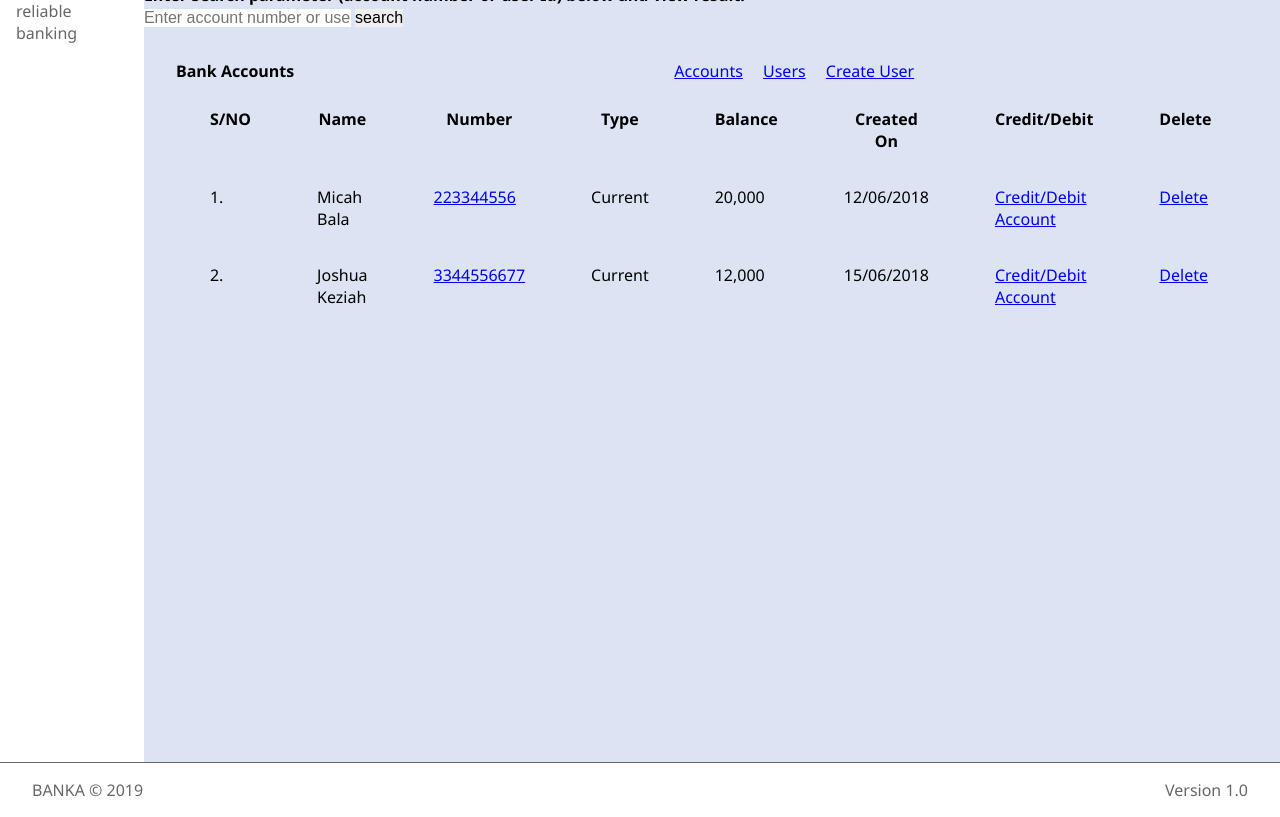
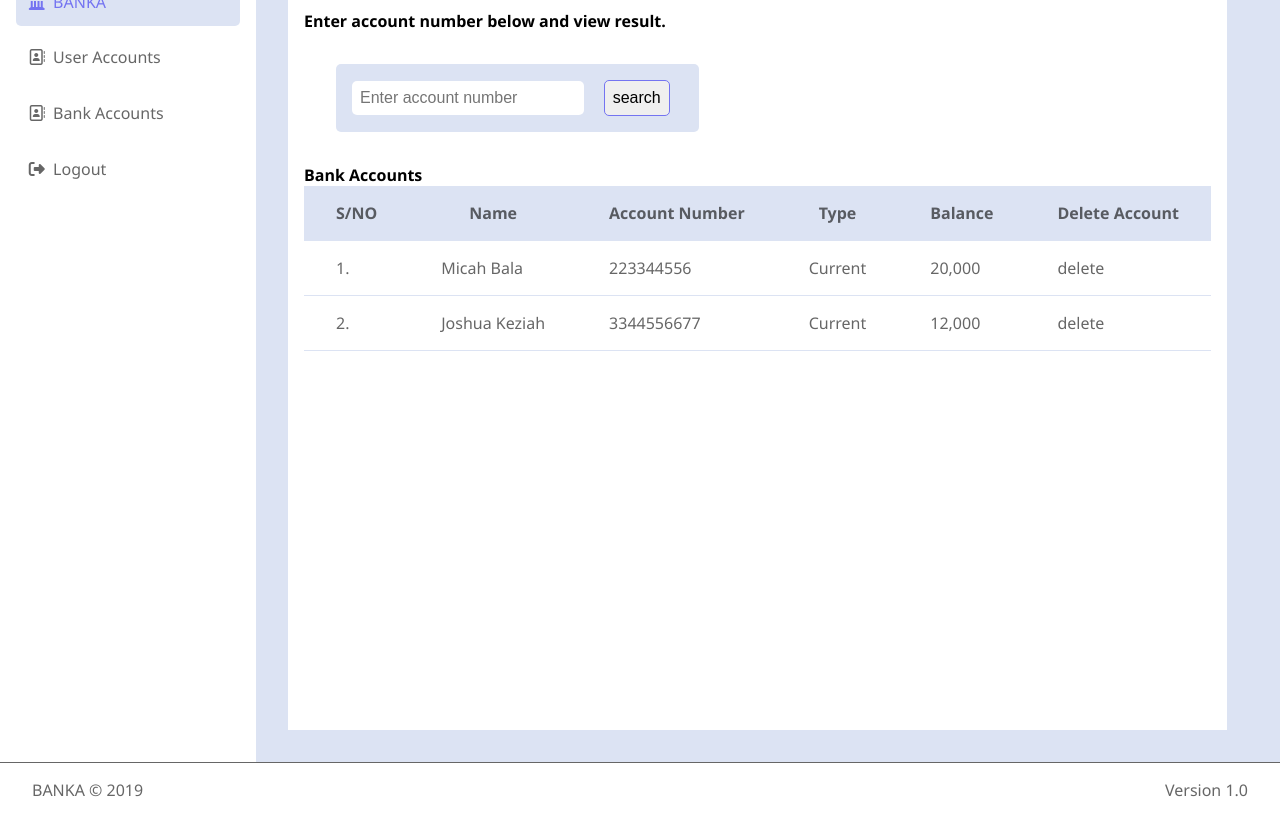
Before and after one commit to MicahBala/banka_app, a plain HTML site: page UI/admin.html in a window 1280 px wide. Shown: the part 38-855 px from the top of the page. Drawn offline with Linux system fonts and the light colour scheme.

Commit message:
[Chore #165375863] Changed admin dashboard layout

```diff
--- a/UI/admin.html
+++ b/UI/admin.html
@@ -8,81 +8,74 @@
     <link rel="stylesheet" href="./css/main.css" />
     <link rel="stylesheet" href="./css/responsive.css" />
   </head>
+  <script src="https://use.fontawesome.com/a7a2ff373b.js"></script>
   <body>
     <div class="wrapper">
       <section class="sidebar">
-        <h1>BANKA</h1>
-        <p>reliable banking</p>
+          <a class="active-menu dashboard-menu" href="user-dashboard.html">
+              <i class="fa fa-university" aria-hidden="true"></i>&nbsp; BANKA
+            </a>
+            <a class="header-admin-area-users" href="#"
+          ><i class="fa fa-address-book-o" aria-hidden="true"></i>&nbsp;
+          User Accounts</a
+        >
+        <a class="header-admin-area-accounts" href="#"
+          ><i class="fa fa-address-book-o" aria-hidden="true"></i>&nbsp; Bank Accounts</a
+        >
+            <a href="index.html"
+              ><i class="fa fa-sign-out" aria-hidden="true"></i>&nbsp; Logout</a
+            >
       </section>
-      <section class="main-area">
-        <div class="dashboard-header">
-          <span class="welcome">Welcome ADMIN!</span>
-          <span class="user-logout">Logout</span>
-        </div>
-
+      <section class="transaction-area">
         <div class="search-area">
             <h3>
-                Enter Search parameter (account number or user Id) below and view result.
+                Enter account number below and view result.
             </h3>
-            <form action="#" class="account-search-form">
-                <input type="text" placeholder="Enter account number or user id" />
-                <button>search</button>
-            </form>
+            <form action="#" class="searchbox">
+                <input
+                  id="input-search"
+                  type="text"
+                  placeholder="Enter account number"
+                />
+                <input id="input-btn" type="submit" value="search" />
+              </form>
         </div>
         <div class="admin-area">
             <div class="header-admin-area">
                 <div class="header-admin-area-status">
                     <h2 class="header-admin-area-display">Bank Accounts</h2>
                 </div>
-                <div class="header-admin-area-menu">
-                    <a href="#" class="header-admin-area-accounts">Accounts</a>
-                    <a href="#" class="header-admin-area-users">Users</a>
-                    <a href="#" class="header-admin-area-create-user">Create User</a>
-                </div>
-            <div class="admin-area-table">
+            <div>
               <div class="table-accounts">
-                    <table>
+                    <table class="transaction-table">
                         <tr>
                             <th>S/NO</th>
                             <th>Name</th>
-                            <th>Number</th>
+                            <th>Account Number</th>
                             <th>Type</th>
                             <th>Balance</th>
-                            <th>Created On</th>
-                            <th>Credit/Debit</th>
-                            <th>Delete</th>
+                            <th>Delete Account</th>
                         </tr>
                         <tr>
                             <td>1.</td>
                             <td>Micah Bala</td>
-                            <td>
-                            <a href="#" class="acct-view">223344556</a>
-                            </td>
+                            <td>223344556</td>
                             <td>Current</td>
                             <td>20,000</td>
-                            <td>12/06/2018</td>
-                            <td><a href="#" class="credit-debit">Credit/Debit Account</a></td>
-                            <td><a href="#" class="delete-account">Delete</a></td>
+                            <td><a href="#" class="delete-account">delete</a></td>
                         </tr>
                         <tr>
                             <td>2.</td>
                             <td>Joshua Keziah</td>
-                            <td>
-                            <a href="#" class="acct-view"
-                                >3344556677
-                                </a
-                            >
-                            </td>
+                            <td>3344556677</td>
                             <td>Current</td>
                             <td>12,000</td>
-                            <td>15/06/2018</td>
-                            <td><a href="#" class="credit-debit">Credit/Debit Account</a></td>
-                            <td><a href="#" class="delete-account">Delete</a></td>
+                            <td><a href="#" class="delete-account">delete</a></td>
                         </tr>
                     </table>
               </div>
               <div class="table-users">
-                  <table>
+                  <table class="transaction-table">
                       <tr>
                           <th>S/NO</th>
                           <th>First Name</th>
@@ -90,7 +83,7 @@
                           <th>username</th>
                           <th>password</th>
                           <th>email</th>
-                          <th>active</th>
+                          <th>deactivate</th>
                       </tr>
                       <tr>
                           <td>1.</td>
@@ -100,10 +93,7 @@
                           <td>micah1234</td>
                           <td>micahb@mymail.com</td>
                           <td>
-                              <select name="active" id="active">
-                                  <option value="Yes">YES</option>
-                                  <option value="No">NO</option>
-                              </select>
+                              <input type="checkbox" name="" id="">
                           </td>
                       </tr>
                     <tr>
@@ -114,10 +104,7 @@
                       <td>kizzyj1234</td>
                       <td>kizzyj@mymail.com</td>
                       <td>
-                          <select name="active" id="active">
-                              <option value="Yes">YES</option>
-                              <option value="No">NO</option>
-                          </select>
+                          <input type="checkbox" name="" id="">
                       </td>
                     </tr>
                 </table>
--- a/UI/css/main.css
+++ b/UI/css/main.css
@@ -288,7 +288,7 @@ footer {
 .sidebar {
   display: flex;
   flex-direction: column;
-  width: 15%;
+  width: 20%;
   padding: 1rem;
   background-color: #fff;
 }
@@ -404,28 +404,16 @@ td {
   cursor: pointer;
 }
 
-.tooltip-text {
-  /* visibility: hidden; */
-  display: none;
-  width: 200px;
-  border: solid 1px green;
-  border-radius: 5px;
-  background: rgba(0, 0, 0, 0.1);
-  color: var(--dark);
-  padding: 0.3rem 0.5rem;
-  position: relative;
-  z-index: 1;
-  transition: all 0.3s;
-}
-
 .credit-account,
-.debit-account {
+.debit-account,
+.delete-account {
   text-decoration: none;
   color: var(--dark);
 }
 
 .credit-account:hover,
-.debit-account:hover {
+.debit-account:hover,
+.delete-account:hover {
   text-decoration: underline;
   color: rgb(116, 116, 241);
 }
@@ -435,31 +423,6 @@ td {
 }
 
 /* Admin Dashboard */
-.admin-area {
-  padding: 2rem;
-}
-.header-admin-area {
-  width: 90%;
-  display: flex;
-  flex-wrap: wrap;
-}
-
-.header-admin-area-menu,
-.header-admin-area-status {
-  width: 50%;
-}
-
-.header-admin-area-accounts,
-.header-admin-area-users,
-.header-admin-area-create-user {
-  padding: 0 0 0 1rem;
-}
-
-.admin-area-table {
-  width: 100%;
-  margin-top: 0.5rem;
-}
-
 .table-users {
   display: none;
 }
--- a/UI/js/admin.js
+++ b/UI/js/admin.js
@@ -1,49 +1,57 @@
-"use strict";
+'use strict';
 
-const users = document.querySelector(".header-admin-area-users");
-const usersTable = document.querySelector(".table-users");
+const users = document.querySelector('.header-admin-area-users');
+const usersTable = document.querySelector('.table-users');
 
-const accounts = document.querySelector(".header-admin-area-accounts");
-const accountsTable = document.querySelector(".table-accounts");
+const accounts = document.querySelector('.header-admin-area-accounts');
+const accountsTable = document.querySelector('.table-accounts');
 
-const modal = document.querySelector(".bg-delete-account-modal");
-const btnDelete = document.querySelectorAll(".delete-account");
+const adminMenu = document.querySelector('.dashboard-menu');
 
-const title = document.querySelector(".header-admin-area-display");
+const modal = document.querySelector('.bg-delete-account-modal');
+const btnDelete = document.querySelectorAll('.delete-account');
 
-const btnCancel = document.querySelector(".btn-cancel");
-const btnConfirm = document.querySelector(".btn-confirm");
+const title = document.querySelector('.header-admin-area-display');
 
-users.addEventListener("click", () => {
-  accountsTable.classList.remove("show-table");
-  usersTable.classList.remove("hide-table");
+const btnCancel = document.querySelector('.btn-cancel');
+const btnConfirm = document.querySelector('.btn-confirm');
 
-  accountsTable.classList.add("hide-table");
-  usersTable.classList.add("show-table");
+users.addEventListener('click', () => {
+  accountsTable.classList.remove('show-table');
+  usersTable.classList.remove('hide-table');
 
-  title.innerText = "USERS LIST";
+  accountsTable.classList.add('hide-table');
+  usersTable.classList.add('show-table');
+  users.classList.add('active-menu');
+  accounts.classList.remove('active-menu');
+  adminMenu.classList.remove('active-menu');
+
+  title.innerText = 'USERS LIST';
 });
 
-accounts.addEventListener("click", () => {
-  accountsTable.classList.remove("hide-table");
-  usersTable.classList.remove("show-table");
+accounts.addEventListener('click', () => {
+  accountsTable.classList.remove('hide-table');
+  usersTable.classList.remove('show-table');
 
-  accountsTable.classList.add("show-table");
-  usersTable.classList.add("hide-table");
+  accountsTable.classList.add('show-table');
+  usersTable.classList.add('hide-table');
+  users.classList.remove('active-menu');
+  accounts.classList.add('active-menu');
+  adminMenu.classList.remove('active-menu');
 
-  title.innerText = "BANK ACCOUNTS";
+  title.innerText = 'BANK ACCOUNTS';
 });
 
 btnDelete.forEach(btn => {
-  btn.addEventListener("click", () => {
-    modal.classList.add("modal-active");
+  btn.addEventListener('click', () => {
+    modal.classList.add('modal-active');
   });
 });
 
-btnCancel.addEventListener("click", () => {
-  modal.classList.remove("modal-active");
+btnCancel.addEventListener('click', () => {
+  modal.classList.remove('modal-active');
 });
 
-btnConfirm.addEventListener("click", () => {
-  modal.classList.remove("modal-active");
+btnConfirm.addEventListener('click', () => {
+  modal.classList.remove('modal-active');
 });
--- a/UI/js/cashierModal.js
+++ b/UI/js/cashierModal.js
@@ -12,7 +12,7 @@ const debitAccount = document.querySelector('.debit-account');
 
 const transactionTitle = document.querySelector('.credit-account-title');
 const creditAmount = document.getElementById('credit-amount-label');
-const creditBtn = document.getElementById('credi-account-btn');
+const creditBtn = document.getElementById('credit-account-btn');
 
 // Credit Account Modal
 creditAccount.addEventListener('click', () => {
```
